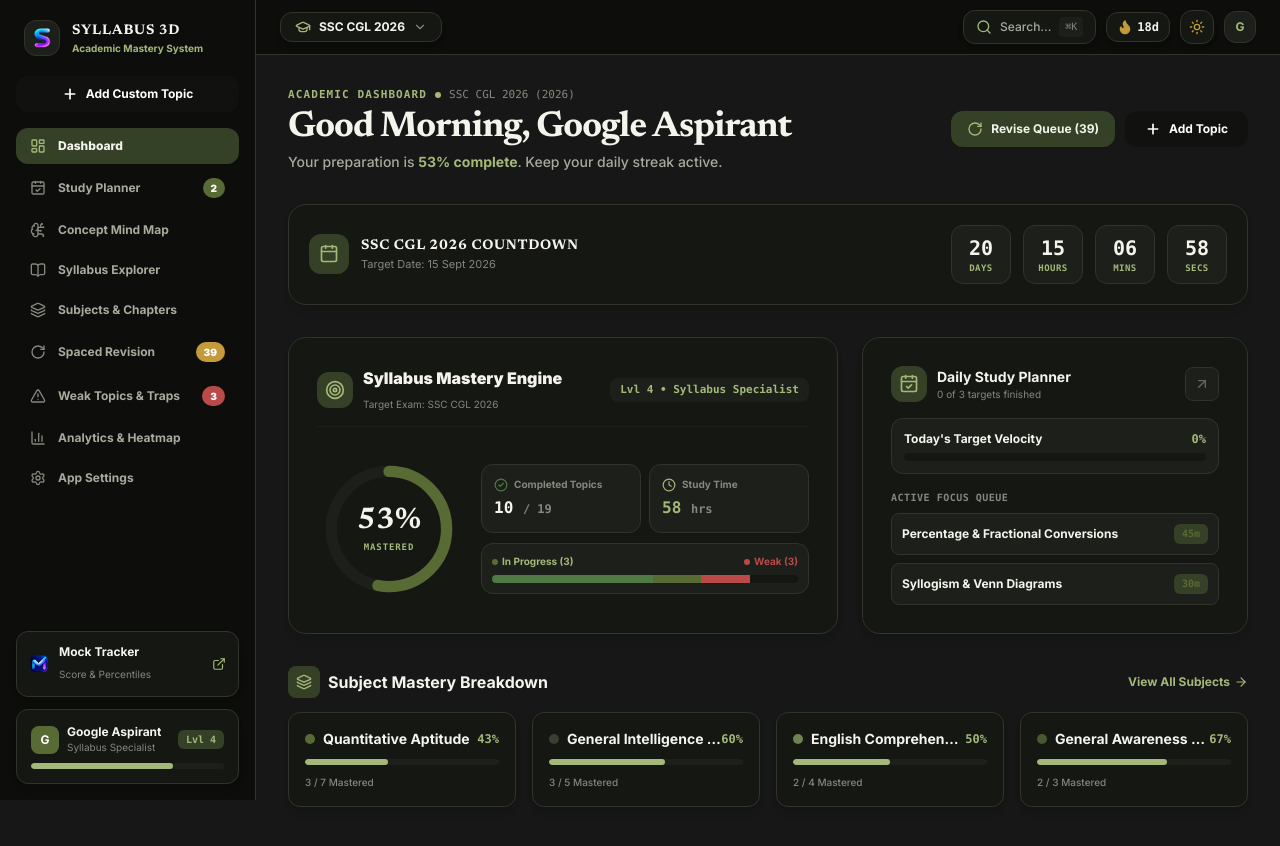
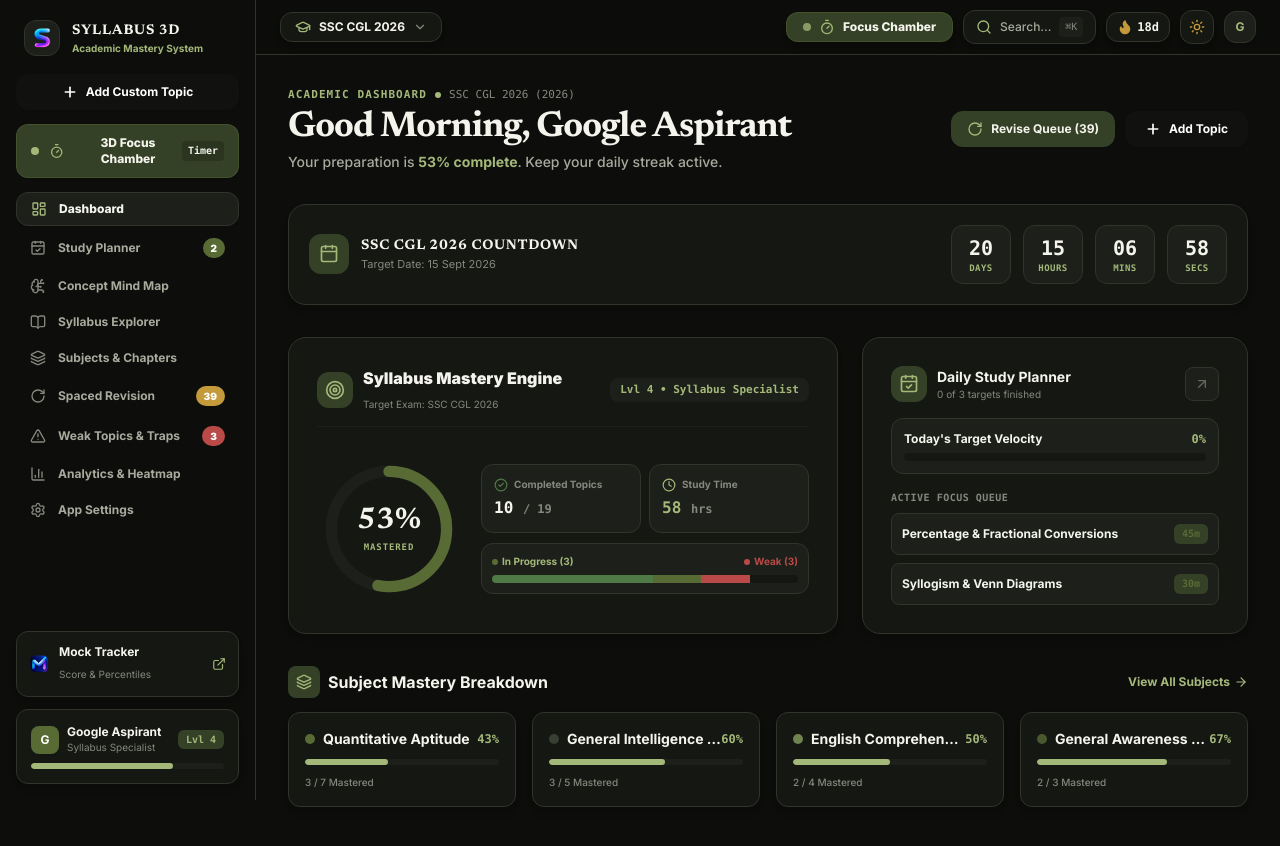
Before and after one commit to sscrecall-prog/syllabus-3d, a React (Vite) app: page / in a window 1280 px wide. Both pictures are taken after a click on the button "Continue with Google". Shown: the top 846 px of the page. Built offline with nearby package versions, Linux system fonts and the light colour scheme.

Commit message:
Add prominent 1-click 3D Focus Chamber buttons in Desktop Top Header and Left Sidebar navigation for instant website access

```diff
--- a/src/App.tsx
+++ b/src/App.tsx
@@ -169,7 +169,7 @@ export const App: React.FC = () => {
   }
 
   return (
-    <div className="flex min-h-screen bg-[#FAF8F5] dark:bg-[#171717] text-[#171717] dark:text-[#F5E6C8] antialiased font-sans transition-colors duration-200">
+    <div className="flex min-h-screen bg-[#F7F6F0] dark:bg-[#0D0E0C] text-[#191A17] dark:text-[#F4F4ED] antialiased font-sans transition-colors duration-200">
 
       {/* 3D Animated Startup Intro Experience */}
       {showIntro && (
@@ -183,6 +183,7 @@ export const App: React.FC = () => {
           setIsAddTopicOpen(true);
           window.history.pushState({ modal: 'add_topic' }, '');
         }}
+        onOpenFocus={() => handleLaunchFocus(undefined)}
       />
 
       <MobileDrawer
--- a/src/components/layout/Header.tsx
+++ b/src/components/layout/Header.tsx
@@ -11,7 +11,8 @@ import {
   ChevronDown,
   Menu,
   ArrowLeft,
-  GraduationCap
+  GraduationCap,
+  Sparkles
 } from 'lucide-react';
 import { soundManager } from '../../utils/soundEffects';
 
@@ -121,6 +122,23 @@ export const Header: React.FC<HeaderProps> = ({
 
         {/* Right Side Tools */}
         <div className="flex items-center gap-1.5 sm:gap-2.5">
+
+          {/* PROMINENT FOCUS CHAMBER BUTTON (DESKTOP & WEBSITE ACCESS) */}
+          {onOpenFocus && (
+            <button
+              onClick={() => {
+                soundManager.playClick();
+                onOpenFocus();
+              }}
+              className="flex items-center gap-2 px-3 sm:px-4 py-1.5 rounded-xl bg-[#DCE8B7] dark:bg-[#354126] hover:bg-[#596B35] hover:text-white dark:hover:bg-[#596B35] text-[#354126] dark:text-[#F4F4ED] border border-[#596B35]/40 transition-all cursor-pointer shadow-subtle-depth text-xs font-extrabold active:scale-95 group"
+              title="Open 3D Deep Study Focus Chamber (Pomodoro, Stopwatch, Timer)"
+            >
+              <div className="w-2 h-2 rounded-full bg-[#596B35] dark:bg-[#A4B879] group-hover:bg-white animate-pulse" />
+              <Timer className="w-4 h-4 text-[#596B35] dark:text-[#A4B879] group-hover:text-white transition-colors" />
+              <span className="hidden sm:inline">Focus Chamber</span>
+            </button>
+          )}
+
           {/* Quick Search */}
           <button
             onClick={onOpenSearch}
--- a/src/components/layout/Sidebar.tsx
+++ b/src/components/layout/Sidebar.tsx
@@ -13,7 +13,7 @@ import {
   Plus,
   Settings,
   ExternalLink,
-  LogOut,
+  Timer,
   Sparkles
 } from 'lucide-react';
 import { soundManager } from '../../utils/soundEffects';
@@ -34,12 +34,14 @@ interface SidebarProps {
   activeView: AppView;
   onSelectView: (view: AppView) => void;
   onOpenAddTopic?: () => void;
+  onOpenFocus?: () => void;
 }
 
 export const Sidebar: React.FC<SidebarProps> = ({
   activeView,
   onSelectView,
-  onOpenAddTopic
+  onOpenAddTopic,
+  onOpenFocus
 }) => {
   const { profile, dueRevisions, weakTopics, plannerTasks } = useSyllabus();
   const { logout, user } = useAuth();
@@ -112,7 +114,7 @@ export const Sidebar: React.FC<SidebarProps> = ({
 
   return (
     <aside className="hidden md:flex flex-col w-64 h-screen sticky top-0 bg-[#F7F6F0] dark:bg-[#0D0E0C] border-r border-[#D8D8CF] dark:border-[#30342B] p-4 justify-between transition-colors z-20 shrink-0 select-none overflow-y-auto">
-      <div className="space-y-4">
+      <div className="space-y-3.5">
         {/* App Branding */}
         <div className="flex items-center gap-3 px-2 py-1">
           <div className="w-9 h-9 rounded-xl bg-[#11120F] dark:bg-[#1D201A] border border-[#D8D8CF] dark:border-[#30342B] shadow-sm flex items-center justify-center p-1.5 shrink-0">
@@ -128,7 +130,7 @@ export const Sidebar: React.FC<SidebarProps> = ({
           </div>
         </div>
 
-        {/* Quick Add Custom Topic Action (Primary Button System) */}
+        {/* Quick Add Custom Topic Action */}
         {onOpenAddTopic && (
           <button
             onClick={onOpenAddTopic}
@@ -136,6 +138,26 @@ export const Sidebar: React.FC<SidebarProps> = ({
           >
             <Plus className="w-4 h-4 stroke-[2.5]" />
             <span>Add Custom Topic</span>
+          </button>
+        )}
+
+        {/* DIRECT 1-CLICK FOCUS CHAMBER LAUNCHER IN SIDEBAR */}
+        {onOpenFocus && (
+          <button
+            onClick={() => {
+              soundManager.playClick();
+              onOpenFocus();
+            }}
+            className="w-full flex items-center justify-between px-3.5 py-2.5 rounded-xl bg-[#DCE8B7] dark:bg-[#354126] hover:bg-[#596B35] hover:text-white dark:hover:bg-[#596B35] text-[#354126] dark:text-[#F4F4ED] border border-[#596B35]/40 text-xs font-extrabold shadow-sm transition-all cursor-pointer group active:scale-98"
+          >
+            <div className="flex items-center gap-2.5">
+              <div className="w-2 h-2 rounded-full bg-[#596B35] dark:bg-[#A4B879] group-hover:bg-white animate-pulse" />
+              <Timer className="w-4 h-4 text-[#596B35] dark:text-[#A4B879] group-hover:text-white transition-colors" />
+              <span>3D Focus Chamber</span>
+            </div>
+            <span className="px-1.5 py-0.5 rounded text-[10px] font-mono bg-white/40 dark:bg-black/20 text-[#354126] dark:text-[#F4F4ED] group-hover:text-white">
+              Timer
+            </span>
           </button>
         )}
 
@@ -151,9 +173,9 @@ export const Sidebar: React.FC<SidebarProps> = ({
                   soundManager.playClick();
                   onSelectView(item.id);
                 }}
-                className={`w-full flex items-center justify-between px-3.5 py-2.5 rounded-xl text-xs font-bold transition-all cursor-pointer ${
+                className={`w-full flex items-center justify-between px-3.5 py-2 rounded-xl text-xs font-bold transition-all cursor-pointer ${
                   isActive
-                    ? 'bg-[#DCE8B7] dark:bg-[#354126] text-[#11120F] dark:text-[#F4F4ED] font-extrabold shadow-sm'
+                    ? 'bg-[#EEEEE8] dark:bg-[#1D201A] text-[#11120F] dark:text-[#F4F4ED] border border-[#D8D8CF] dark:border-[#30342B] font-extrabold shadow-sm'
                     : 'text-[#65675F] dark:text-[#A7AA9C] hover:bg-[#EEEEE8] dark:hover:bg-[#151713] hover:text-[#191A17] dark:hover:text-white'
                 }`}
               >
```
